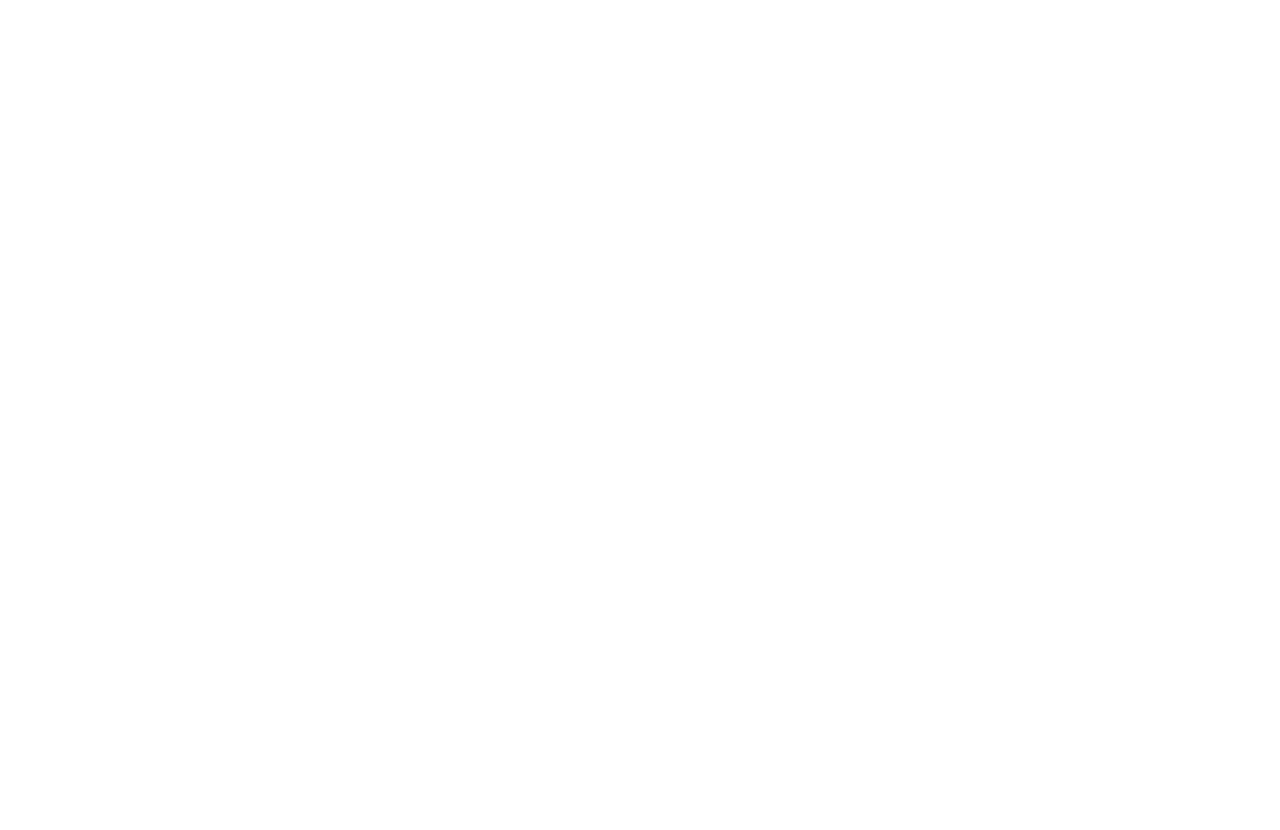
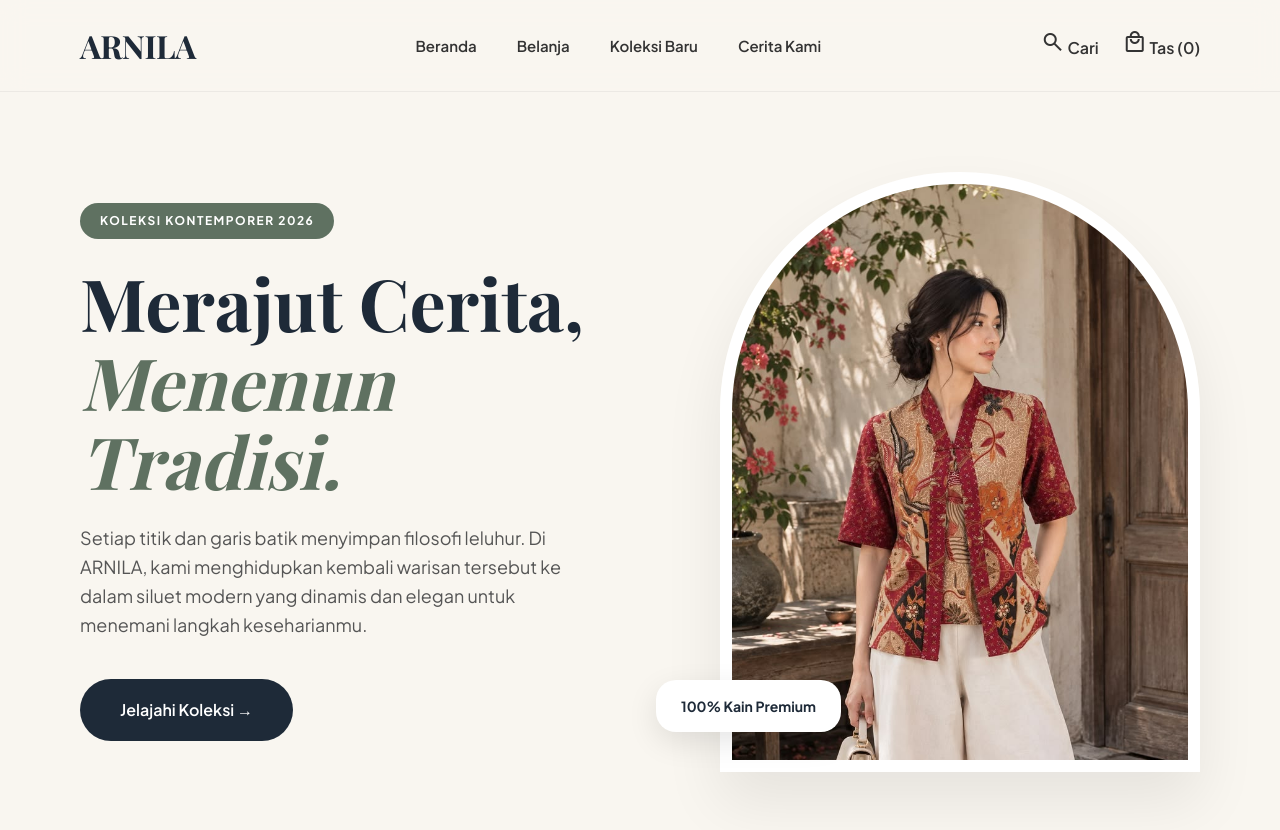
Before and after one commit to byuswa-n/projek-katalog-arnila, a plain HTML site: page index.html in a window 1280 px wide. Before the commit the page ends 800 px from the top, so only its background shows below. Drawn offline with nearby package versions, Linux system fonts and the light colour scheme; a web font is replaced by a local one.

Commit message:
feat: menyelesaikan kode navbar dan hero section

```diff
--- a/css/style.css
+++ b/css/style.css
@@ -0,0 +1,215 @@
+/* SETUP STRUKTUR DASAR CSS (VARIABEL & RESET) */
+:root {
+  /* Palet Warna Gabungan Elegan (Aurora) & Dinamis (Nexa) */
+  --bg-base: #f9f6f0; /* Warm Cream (Background utama) */
+  --primary: #5f7161; /* Sage Green */
+  --secondary: #1e2a38; /* Deep Navy (Untuk teks tebal/tombol) */
+  --accent: #c5a880; /* Muted Gold (Aksen) */
+  --white: #ffffff;
+  --text: #333333;
+  --font-serif: "Playfair Display", serif;
+  --font-sans: "Plus Jakarta Sans", sans-serif;
+}
+
+/* CSS Reset Dasar */
+* {
+  box-sizing: border-box;
+  margin: 0;
+  padding: 0;
+}
+
+body {
+  font-family: var(--font-sans);
+  background-color: var(--bg-base);
+  color: var(--text);
+  line-height: 1.6;
+  /* Menambahkan padding biar konten tidak terlalu menempel ke tepi layar di resolusi besar */
+  overflow-x: hidden;
+}
+
+/* Tipografi Dasar */
+h1,
+h2,
+h3,
+h4,
+.logo {
+  font-family: var(--font-serif);
+  color: var(--secondary);
+}
+
+/* MEMBUAT NAVBAR (HEADER)*/
+header {
+  display: flex;
+  justify-content: space-between;
+  align-items: center;
+  padding: 20px 80px;
+  background: rgba(249, 246, 240, 0.85);
+  position: sticky;
+  top: 0;
+  z-index: 100;
+  backdrop-filter: blur(12px); /* Efek blur ala web modern */
+  border-bottom: 1px solid rgba(0, 0, 0, 0.05);
+}
+
+.logo {
+  font-size: 32px;
+  font-weight: 700;
+  letter-spacing: -0.5px;
+}
+
+.logo span {
+  color: var(--primary);
+}
+
+.nav-links {
+  display: flex;
+  gap: 40px;
+}
+
+.nav-links a {
+  text-decoration: none;
+  color: var(--text);
+  font-weight: 600;
+  font-size: 15px;
+  transition: color 0.3s ease;
+}
+
+.nav-links a:hover {
+  color: var(--primary);
+}
+
+.nav-icons {
+  display: flex;
+  gap: 24px;
+  font-weight: 600;
+  align-items: center;
+}
+
+.nav-icons span {
+  cursor: pointer;
+  transition: opacity 0.3s;
+}
+
+.nav-icons span:hover {
+  opacity: 0.7;
+}
+
+/* MEMBUAT HERO SECTION (BAGIAN ATAS) */
+.hero {
+  display: flex;
+  align-items: center;
+  justify-content: space-between;
+  padding: 80px 80px 120px;
+  max-width: 1440px;
+  margin: 0 auto;
+  min-height: 85vh; /* ini tuh buat mastiin hero section memenuhi layar */
+}
+
+.hero-content {
+  max-width: 50%;
+}
+
+.badge-top {
+  display: inline-block;
+  background-color: var(--primary);
+  color: var(--white);
+  padding: 8px 20px;
+  border-radius: 30px;
+  font-size: 12px;
+  font-weight: 700;
+  text-transform: uppercase;
+  letter-spacing: 1.5px;
+  margin-bottom: 24px;
+}
+
+.hero h1 {
+  font-size: 72px;
+  line-height: 1.1;
+  margin-bottom: 24px;
+  font-weight: 700;
+}
+
+.hero h1 i {
+  color: var(--primary);
+  font-style: italic;
+}
+
+.hero p {
+  font-size: 18px;
+  margin-bottom: 40px;
+  color: #555;
+  max-width: 90%;
+}
+
+.btn-primary {
+  display: inline-flex;
+  align-items: center;
+  justify-content: center;
+  background-color: var(--secondary);
+  color: var(--white);
+  padding: 18px 40px;
+  border-radius: 50px;
+  text-decoration: none;
+  font-size: 16px;
+  font-weight: 600;
+  transition: all 0.3s ease;
+}
+
+.btn-primary:hover {
+  background-color: var(--primary);
+  transform: translateY(-3px);
+  box-shadow: 0 10px 20px rgba(95, 113, 97, 0.2);
+}
+
+/* Desain Visual Hero Kanan (Arch & Pop Art Elements) */
+.hero-image-wrapper {
+  position: relative;
+  width: 45%;
+  display: flex;
+  justify-content: flex-end;
+}
+
+/* Bentuk melengkung  */
+.hero-img-arch {
+  width: 100%;
+  max-width: 480px;
+  height: 600px;
+  object-fit: cover;
+  border-radius: 250px 250px 0 0;
+  border: 12px solid var(--white);
+  box-shadow: 0 30px 60px rgba(0, 0, 0, 0.08);
+  position: relative;
+  z-index: 2;
+}
+
+/* Elemen Pop Art  */
+.hero-doodle {
+  position: absolute;
+  z-index: 1;
+  top: -30px;
+  right: -30px;
+  width: 200px;
+  height: 200px;
+  background: var(--accent);
+  border-radius: 50%;
+  opacity: 0.3;
+  filter: blur(40px);
+}
+
+.hero-doodle-2 {
+  position: absolute;
+  z-index: 3;
+  bottom: 40px;
+  left: -40px;
+  background: var(--white);
+  padding: 15px 25px;
+  border-radius: 20px;
+  box-shadow: 0 10px 30px rgba(0, 0, 0, 0.1);
+  font-weight: 700;
+  font-size: 14px;
+  display: flex;
+  align-items: center;
+  gap: 10px;
+  font-family: var(--font-sans);
+  color: var(--secondary);
+}
--- a/index.html
+++ b/index.html
@@ -1,10 +1,70 @@
 <!doctype html>
-<html lang="en">
+<html lang="id">
   <head>
     <meta charset="UTF-8" />
     <meta name="viewport" content="width=device-width, initial-scale=1.0" />
-    <title>ARNILA</title>
+    <title>ARNILA | Beranda</title>
+
+    <!-- Font Google -->
+    <link
+      href="https://fonts.googleapis.com/css2?family=Playfair+Display:ital,wght@0,400;0,600;0,700;1,400&family=Plus+Jakarta+Sans:wght@300;400;600;700&display=swap"
+      rel="stylesheet"
+    />
+
+    <!-- Google Material Symbols (Icons) -->
+    <link
+      href="https://fonts.googleapis.com/css2?family=Material+Symbols+Outlined:opsz,wght,FILL,GRAD@24,400,0,0"
+      rel="stylesheet"
+    />
+
+    <!-- Link ke file CSS yang ada di dalam folder 'css' -->
     <link rel="stylesheet" href="css/style.css" />
   </head>
-  <body></body>
+  <body>
+    <!-- NAVBAR -->
+    <header>
+      <div class="logo">ARNILA</div>
+      <nav class="nav-links">
+        <a href="#">Beranda</a>
+        <a href="#">Belanja</a>
+        <a href="#">Koleksi Baru</a>
+        <a href="#">Cerita Kami</a>
+      </nav>
+      <div class="nav-icons">
+        <span class="icon-wrapper"
+          ><span class="material-symbols-outlined">search</span> Cari</span
+        >
+        <span class="icon-wrapper"
+          ><span class="material-symbols-outlined">local_mall</span> Tas
+          (0)</span
+        >
+      </div>
+    </header>
+
+    <!-- HERO SECTION -->
+    <section class="hero">
+      <!-- Bagian Kiri -->
+      <div class="hero-content">
+        <span class="badge-top">Koleksi Kontemporer 2026</span>
+        <h1>Merajut Cerita,<br /><i>Menenun Tradisi.</i></h1>
+        <p>
+          Setiap titik dan garis batik menyimpan filosofi leluhur. Di ARNILA,
+          kami menghidupkan kembali warisan tersebut ke dalam siluet modern yang
+          dinamis dan elegan untuk menemani langkah keseharianmu.
+        </p>
+        <a href="#" class="btn-primary">Jelajahi Koleksi →</a>
+      </div>
+
+      <!-- Bagian Kanan -->
+      <div class="hero-image-wrapper">
+        <!-- Gambar model (path disesuaikan dengan folder-mu) -->
+        <img
+          src="assets/gambar1.jpg"
+          alt="Model Fashion Batik"
+          class="hero-img-arch"
+        />
+        <div class="hero-doodle-2"><span>100% Kain Premium</span></div>
+      </div>
+    </section>
+  </body>
 </html>
```
Also changed, not shown: assets/gambar1.jpg (added), assets/motif-batik.jpg (added).
